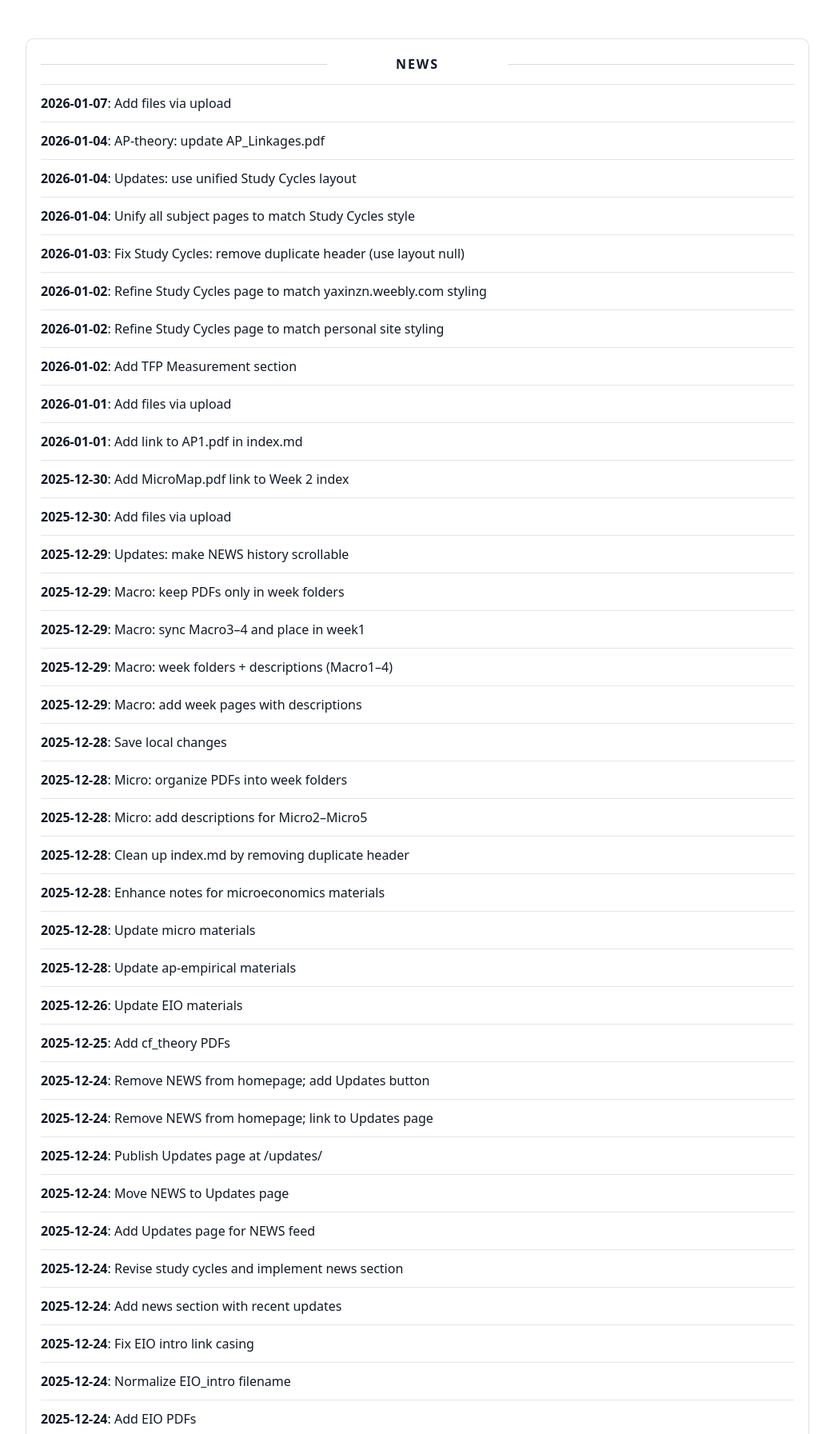
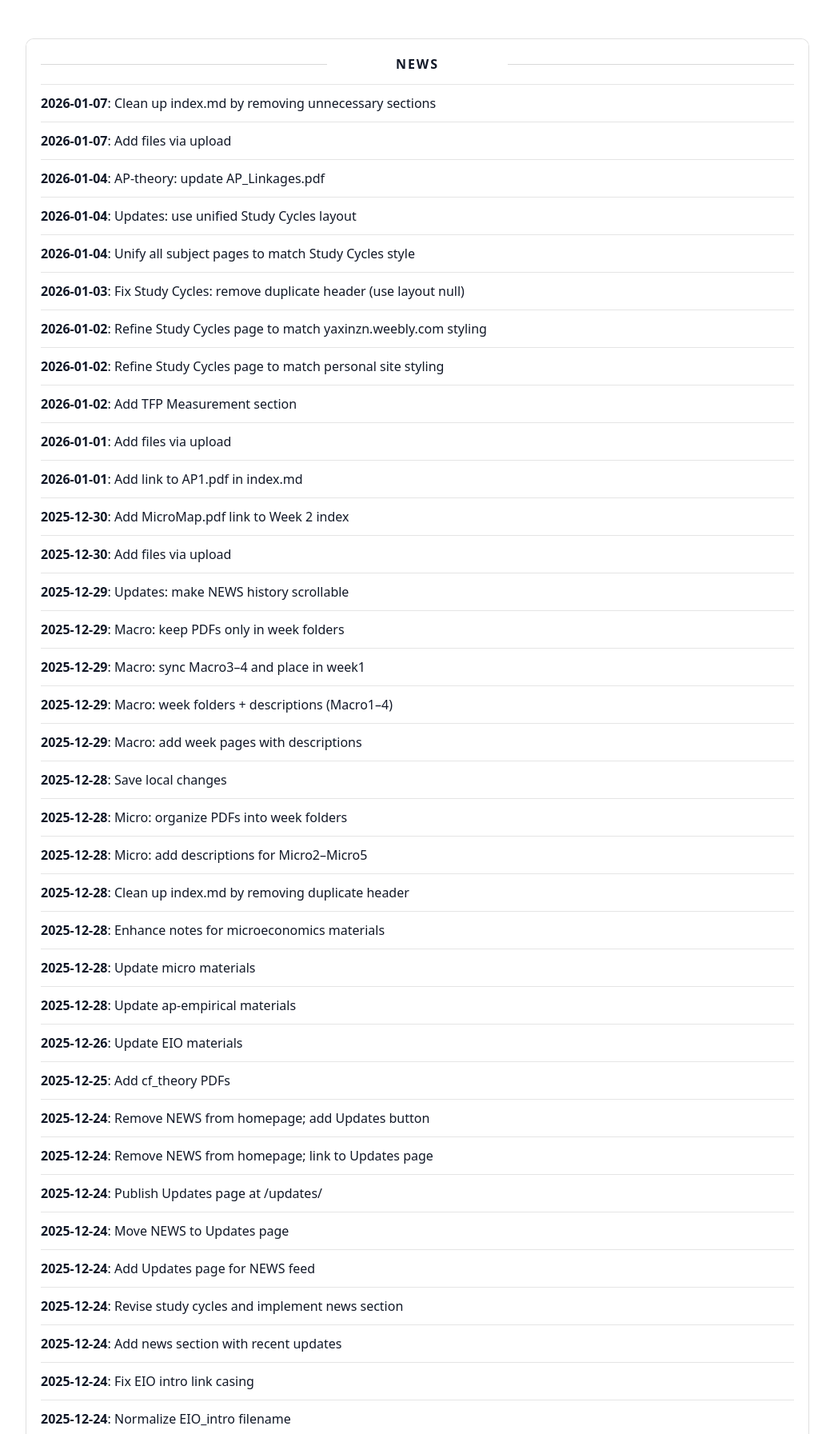
Before and after one commit to yaxinzn/study-archive, a Jekyll site: the page built from updates/index.md, in a window 1280 px wide, cut to the strip 476-2269 px from the top of the page. Shown: the whole strip at 80% size, without its empty margins (118-1161 px from the left). Built offline with Jekyll 4.4.1, drawn with Linux system fonts in a browser that asks for light colours; some of the changed text lies outside the part shown.

Commit message:
chore: update NEWS feed

```diff
--- a/_data/news.yml
+++ b/_data/news.yml
@@ -1,4 +1,7 @@
 # Auto-generated update history (sorted newest -> oldest). Do not edit manually.
+- ts: "1767784622"
+  date: "2026-01-07"
+  title: "Clean up index.md by removing unnecessary sections"
 - ts: "1767784563"
   date: "2026-01-07"
   title: "Add files via upload"
```
